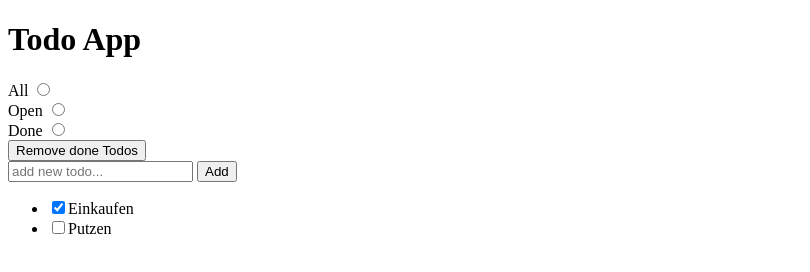
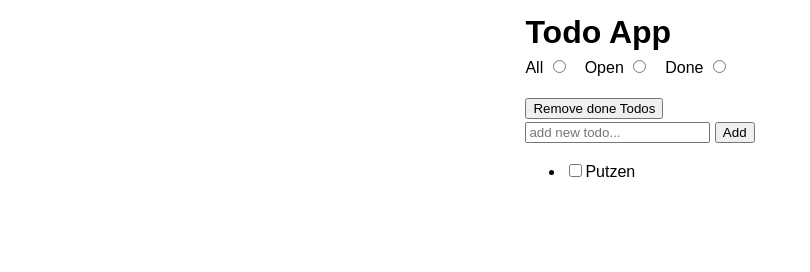
Before and after one commit to kristinnorwig/web-app-basics, a plain HTML site: page 06_to_do_app/index.html in a window 1280 px wide. Both pictures are taken after a click on the button "Remove done Todos". Shown: the whole page, without its empty margins (0-810 px from the left). Drawn offline with Linux system fonts and the light colour scheme.

Commit message:
feat: adds remove-done-todos-function, state variable and new css

```diff
--- a/06_to_do_app/index.html
+++ b/06_to_do_app/index.html
@@ -14,16 +14,20 @@
     </header>
     <main>
         <form>
+            <div class="filter-bar">
                 <label for="all-checkbox">All</label>
                 <input type="radio" id="all-checkbox" name="all-checkbox" />
-            <br>
+            </div>
+            <div class="filter-bar">
                 <label for="open-checkbox">Open</label>
                 <input type="radio" id="open-checkbox" name="open-checkbox" />
-            <br>
+            </div class="filter-bar">
+            <div>
                 <label for="done-checkbox">Done</label>
                 <input type="radio" id="done-checkbox" name="done-checkbox" />
+            </div>
         </form>
-        <button>Remove done Todos</button>
+        <button id="remove-btn">Remove done Todos</button>
         <br>
         <input type="text" id="new-todo" name="new-todo" placeholder="add new todo...">
         <button id="add-btn">Add</button>
--- a/06_to_do_app/script.js
+++ b/06_to_do_app/script.js
@@ -1,35 +1,54 @@
 // Variable aller Todos als Array mit einzelnen Todos als Objekt anlegen
-const allTodos = [
-  { description: "Einkaufen", done: true, id: 1 },
-  { description: "Putzen", done: false, id: 2 },
-];
+
+let state;
+
+if (localStorage.getItem("state")) {
+  state = JSON.parse(localStorage.getItem("state"));
+} else {
+  // wenn der localStorage leer ist, zeige folgendes an
+  state = {
+    todos: [
+      { description: "Einkaufen", done: true, id: 1 },
+      { description: "Putzen", done: false, id: 2 },
+    ],
+  };
+}
+
+showTodos();
 
 // Todos aus Array mit HTML "verknüpfen" mit Funktion
 function showTodos() {
   const list = document.querySelector("#todo-list"); // <ul>
-  //list.innerHTML = ""; // <ul> leeren
+  list.innerHTML = "";
 
-  // Event-Listener für Änderungen am "done"-Status
-  for (const todo of allTodos) {
+  for (const todo of state.todos) {
     const newTodoLi = document.createElement("li");
 
     const checkbox = document.createElement("input");
     // type festlegen
     checkbox.type = "checkbox";
-    // checked atrribute mit done verbinden
+    // checked atrribute mit key done verbinden
     checkbox.checked = todo.done;
-    // Veränderung des Checkbox Status "in Konsole" festhalten
+
+    // Veränderung des Checkbox Status festhalten mit event auf Checkbox, Event-Listener für Änderungen am "done"-Status
     checkbox.addEventListener("change", function (event) {
       const todoDoneState = event.target.checked;
       todo.done = todoDoneState;
+      localStorage.setItem("state", JSON.stringify(state)); // neue done Eigenschaft in localStorage speichern
     });
+
+    const label = document.createElement("label");
+    label.textContent = todo.description;
+    label.setAttribute("for", todo.id);
 
     // checkbox in li anlegen
     newTodoLi.appendChild(checkbox);
 
-    // Text für li anlegen aus description des Objekts
+    newTodoLi.appendChild(label);
+
+    /* Text für li anlegen aus description des Objekts
     const todoText = document.createTextNode(todo.description);
-    newTodoLi.append(todoText);
+    newTodoLi.append(todoText);*/
 
     // neues li in ul einfügen
     list.appendChild(newTodoLi);
@@ -38,11 +57,12 @@ function showTodos() {
 
 showTodos();
 
-// Funktion zum Hinzufügen eines neuen Todos
 function addTodo(event) {
   event.preventDefault();
-  const newTodoInput = document.querySelector("#new-todo");
-  const description = newTodoInput.value.trim();
+  const currInput = document.querySelector("#new-todo");
+  const description = currInput.value;
+  // console.log(description);
+  // allTodos.push(description);
 
   // Prüfe auf leere Eingabe im input-Feld
   if (description === "") {
@@ -54,58 +74,97 @@ function addTodo(event) {
   function isDescrDoubled(currInput) {
     for (let index = 0; index < allTodos.length; index++) {
       //durch Array itterieren und aktuellen index mit input vergleichen
-      if (allTodos[index].currInput.toLowerCase() === currInput.toLowerCase()) {
+      if (
+        allTodos[index].description.toLowerCase() === currInput.toLowerCase()
+      ) {
         return true; // Duplikat gefunden
       }
     }
     return false; // Kein Duplikat gefunden
   }
+
   const isDoubled = isDescrDoubled(description); // Konstante für Funktion (zu kompliziert?)
 
   if (isDoubled) {
-    alert("Aufgabe existiert bereits!"); //error, warn ???
+    alert("Aufgabe existiert bereits!"); //error, warn => kein Pop-up
     return;
   }
 
   // Neues Todo-Objekt erstellen
   const newTodo = {
-    description: description, //??
+    description: description,
     done: false,
     id: idGenerator(),
   };
 
-  // Variable für den ID-Zähler um neue ID für Todo zu generieren  allTodos.indexOf();
-  let idCounter = 0;
+  allTodos.push(newTodo);
 
-  function idGenerator() {
-    return idCounter++;
+  localStorage.setItem("state", JSON.stringify(state));
+
+  currInput.value = "";
+
+  showTodos();
+}
+
+// Funktion addTodo auf Button ausführen
+const addBtn = document.querySelector("#add-btn");
+addBtn.addEventListener("click", addTodo);
+
+let idCounter = 0;
+
+function idGenerator() {
+  return idCounter++;
+}
+
+// Remove done todos function
+const removeBtn = document.querySelector("#remove-btn");
+removeBtn.addEventListener("click", removeDoneTodos);
+
+function removeDoneTodos() {
+  const activeTodos = [];
+
+  for (let i = 0; i < state.todos.length; i++) {
+    if (state.todos[i].done === false) {
+      activeTodos.push(state.todos[i]);
+    }
   }
 
-  // Todo zum Array hinzufügen
-  allTodos.push(newTodo);
+  state.todos = activeTodos;
 
-  // Funktion showTodo ausführen um Anzeige aktualisieren
+  localStorage.setItem("state", JSON.stringify(state));
+
   showTodos();
-
-  // Eingabefeld leeren
-  description = "";
 }
 
-//Funktion addTodo auf Button ausführen
-const addBtn = document.querySelector("button");
-addBtn.addEventListener("click", addTodo);
+//Filter function noch in Arbeit
+/* function filterTodo() {
+  const all = document.querySelector("#all-checkbox");
+  const open = document.querySelector("#open-checkbox");
+  const done = document.querySelector("#done-checkbox");
+}
 
-// Änderungen im Local Storage speichern ???  wo??
-// saveToLocalStorage();
+function filterObj(e) {
+  let filteredTodo = [];
+  if (e.target.id === "open" && e.target.checked) {
+    for (const currentTodo of todos) {
+      if (!currentTodo.done) {
+        todos.push(currentTodo);
+      }
+    }
+    renderTodoList(filteredTodo);
+  }
+}
+*/
 
-/* Objekt mit Arrays die wiederum Objekte mit Keys und values enthalten
-const state = {
-  todos: [
-    {description:"kkk", done: false; id:1},
-    {description:"mmm", done: false; id:1},
-  ],
-  user: [
-    {username:"max"},
-    {username: "lena"},
-  ]
-} */
+// Änderungen im Local Storage speichern ???  Immer wenn sich allTodos ändert
+// Wann wird der State in den Local Storage gespeichert?
+// - Wenn ein neues Todo erstellt wird
+// - Wenn ein Todo abgeschlossen / nicht mehr abgeschlossen => Wenn ein Todo geändert wird
+// - Wenn Todos gelöscht werden
+// => Wenn sich unser lokaler State (state) ändert
+
+/* bei zweifacher Verwendung Funktion (bsp. LocalStorage) erstellen
+function saveToLocalStorage() {
+  localStorage.setItem("todos", JSON.stringify(allTodos));
+}
+saveToLocalStorage(); */
--- a/06_to_do_app/style.css
+++ b/06_to_do_app/style.css
@@ -1,3 +1,25 @@
 * {
   box-sizing: border-box;
 }
+
+html {
+  font-family: "Manrope", sans-serif;
+  font-size: 16px;
+  line-height: 1.5;
+  background-color: var(--color-bg);
+  display: flex;
+  justify-content: center;
+}
+
+h1 {
+  margin-block: 0;
+}
+
+form {
+  display: flex;
+}
+
+.filter-bar {
+  margin-right: 1rem;
+  margin-bottom: 1rem;
+}
```
Lines whose indentation alone changed are shown as unchanged.
